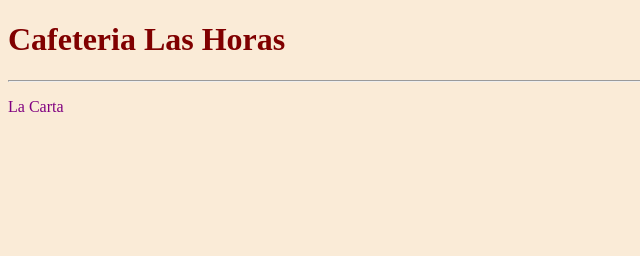
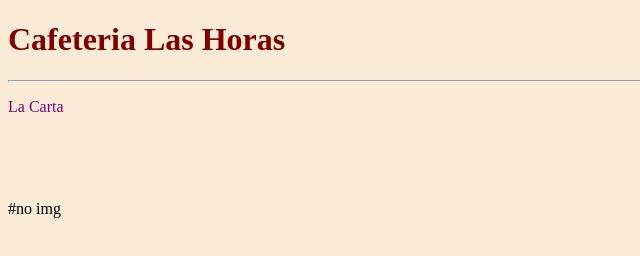
Before and after one commit to ianlopez03/LM, a plain HTML site: page Cafeteria/WebContent/CafeteriaLasHoras.html in a window 1280 px wide. Shown: the top 256 px of the page, 0-640 px from the left. Drawn offline with Linux system fonts and the light colour scheme.

Commit message:
Commit 1

```diff
--- a/Cafeteria/WebContent/CafeteriaLasHoras.html
+++ b/Cafeteria/WebContent/CafeteriaLasHoras.html
@@ -11,5 +11,6 @@
 <p id=arriba>La Carta<A id=arriba href="file:///home/alumno/git/LM/Cafeteria/WebContent/La%20Carta.html"></A><img srg="/home/alumno/git/LM/Cafeteria/WebContent/IMG/carta.png"></p>
 <p id=medio><A id=medio href="file:///home/alumno/git/LM/Cafeteria/WebContent/elcafe.html">El Café</A></p>
 <p id=bajo><A id=bajo href="file:///home/alumno/git/LM/Cafeteria/WebContent/Contacto.html"></A>Contacto</p>
+#no img
 </body>
 </html>
```
